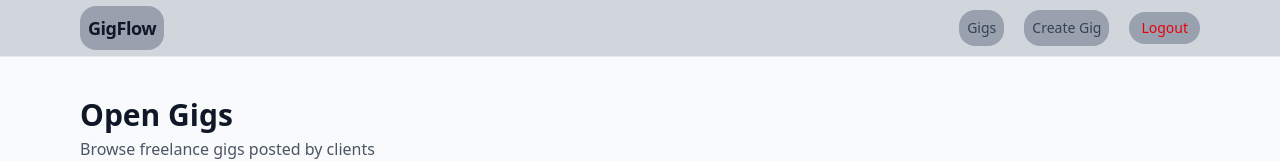
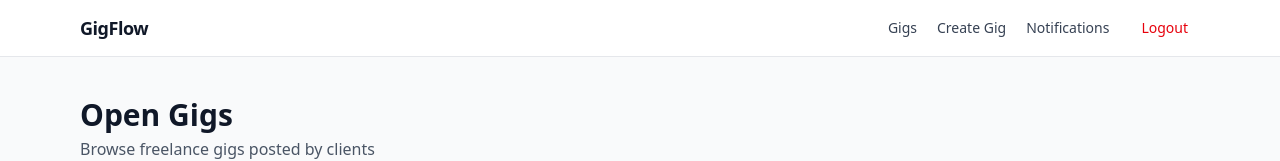
Before and after one commit to 13sanni/GIGFLOW, a React app in the folder frontend/: page /gigs in a window 1280 px wide. Shown: the top 161 px of the page. Built offline with nearby package versions, Linux system fonts and the light colour scheme; no server answers; the HTML template or start-up script is replaced by a standard one.

Commit message:
add Redux for notifications management and implement notification dropdown

```diff
--- a/frontend/package.json
+++ b/frontend/package.json
@@ -10,10 +10,12 @@
     "preview": "vite preview"
   },
   "dependencies": {
+    "@reduxjs/toolkit": "^2.11.2",
     "@tailwindcss/vite": "^4.1.18",
     "axios": "^1.13.2",
     "react": "^19.2.0",
     "react-dom": "^19.2.0",
+    "react-redux": "^9.2.0",
     "react-router-dom": "^7.12.0",
     "socket.io": "^4.8.3",
     "socket.io-client": "^4.8.3",
--- a/frontend/src/components/Navbar.jsx
+++ b/frontend/src/components/Navbar.jsx
@@ -1,51 +1,78 @@
 import { Link, useNavigate } from "react-router-dom";
-import api from "../lib/Axios";
+import { useSelector } from "react-redux";
+import { useState, useRef } from "react";
+import api from "../lib/axios";
+import NotificationDropdown from "./NotificationDropDown";
 
 const Navbar = () => {
   const navigate = useNavigate();
+  const unreadCount = useSelector(
+    (state) => state.notifications.unreadCount
+  );
+
+  const [showNotifications, setShowNotifications] = useState(false);
+  const dropdownRef = useRef(null);
 
   const handleLogout = async () => {
-    try {
-      await api.post("/auth/logout");
-      navigate("/login");
-    } catch {
-      alert("Logout failed");
-    }
+    await api.post("/auth/logout");
+    navigate("/login");
   };
 
+  return (
+    <nav className="sticky top-0 z-50 bg-white border-b border-gray-200">
+      <div className="max-w-6xl mx-auto px-4 h-14 flex items-center justify-between">
 
-
-
-  return (
-    <nav className="sticky top-0 z-50 bg-gray-300 border-b border-gray-200">
-      <div className="max-w-6xl mx-auto px-4 h-14 flex items-center justify-between">
-        {/* Brand */}
         <Link
           to="/gigs"
-          className="text-lg font-semibold text-gray-900 tracking-tight  bg-gray-400 rounded-2xl p-2"
+          className="text-lg font-semibold text-gray-900 tracking-tight"
         >
           GigFlow
         </Link>
 
-        {/* Actions */}
-        <div className="flex items-center gap-5 text-sm">
+        <div className="flex items-center gap-5 text-sm relative">
           <Link
             to="/gigs"
-            className="text-gray-700  bg-gray-400 rounded-2xl p-2 hover:text-indigo-600 transition-colors"
+            className="text-gray-700 hover:text-indigo-600 transition-colors"
           >
             Gigs
           </Link>
 
           <Link
             to="/create-gig"
-            className="text-gray-700 bg-gray-400 rounded-2xl p-2 hover:text-indigo-600 transition-colors"
+            className="text-gray-700 hover:text-indigo-600 transition-colors"
           >
             Create Gig
           </Link>
 
+          <div className="relative" ref={dropdownRef}>
+            <button
+              onClick={() => setShowNotifications((prev) => !prev)}
+              className="relative text-gray-700 hover:text-indigo-600 transition-colors"
+            >
+              Notifications
+              {unreadCount > 0 && (
+                <span
+                  className="absolute -top-2 -right-3 min-w-[18px] h-[18px]
+                             rounded-full bg-red-600 text-white
+                             text-[11px] font-medium
+                             flex items-center justify-center px-1"
+                >
+                  {unreadCount}
+                </span>
+              )}
+            </button>
+
+            {showNotifications && (
+              <NotificationDropdown
+                onClose={() => setShowNotifications(false)}
+              />
+            )}
+          </div>
+
+
           <button
             onClick={handleLogout}
-            className=" px-3 py-1.5  bg-gray-400 rounded-2xl p-2
+            className="rounded-md px-3 py-1.5
                        text-sm font-medium text-red-600
                        hover:bg-red-50 transition-colors"
           >
--- /dev/null
+++ b/frontend/src/components/NotificationDropDown.jsx
@@ -0,0 +1,51 @@
+import { useEffect } from "react";
+import { useSelector, useDispatch } from "react-redux";
+import { markAllAsRead } from "../store/NotificationsSlice.jsx";
+
+const NotificationDropdown = ({ onClose }) => {
+  const dispatch = useDispatch();
+  const notifications = useSelector(
+    (state) => state.notifications.items
+  );
+
+  // Mark all as read once when dropdown opens
+  useEffect(() => {
+    dispatch(markAllAsRead());
+  }, [dispatch]);
+
+  return (
+    <div
+      className="absolute right-0 mt-2 w-80
+                 bg-white border border-gray-200
+                 rounded-xl shadow-lg
+                 max-h-96 overflow-y-auto z-50"
+    >
+
+      <div className="px-4 py-3 border-b text-sm font-medium text-gray-900">
+        Notifications
+      </div>
+
+      {notifications.length === 0 ? (
+        <div className="px-4 py-6 text-sm text-gray-500 text-center">
+          No notifications
+        </div>
+      ) : (
+        notifications.map((n) => (
+          <div
+            key={n.id}
+            className="px-4 py-3 text-sm
+                       hover:bg-gray-50 transition-colors
+                       border-b last:border-b-0"
+          >
+            <p className="text-gray-800">{n.message}</p>
+            <p className="mt-1 text-xs text-gray-500">
+              {new Date(n.createdAt).toLocaleString()}
+            </p>
+          </div>
+        ))
+      )}
+    </div>
+  );
+};
+
+export default NotificationDropdown;
--- a/frontend/src/layouts/AppLayout.jsx
+++ b/frontend/src/layouts/AppLayout.jsx
@@ -1,24 +1,34 @@
 import { Outlet } from "react-router-dom";
 import { useEffect } from "react";
+import { useDispatch } from "react-redux";
 import Navbar from "../components/Navbar";
 import socket from "../socket/Socket.jsx";
+import { addNotification } from "../store/NotificationsSlice.jsx";
 
 const AppLayout = () => {
+  const dispatch = useDispatch();
+
   useEffect(() => {
     socket.connect();
 
-    socket.on("connect", () => {
-      console.log("Socket connected:", socket.id);
-    });
-
     socket.on("bid:new", (data) => {
-      console.log("New bid received:", data);
-      alert("New bid received on your gig!");
+      dispatch(
+        addNotification({
+          type: "bid:new",
+          message: "New bid received on your gig",
+          gigId: data.gigId,
+        })
+      );
     });
 
     socket.on("bid:accepted", (data) => {
-      console.log("Bid accepted:", data);
-      alert("You have been hired!");
+      dispatch(
+        addNotification({
+          type: "bid:accepted",
+          message: "You have been hired",
+          gigId: data.gigId,
+        })
+      );
     });
 
     return () => {
@@ -26,7 +36,7 @@ const AppLayout = () => {
       socket.off("bid:accepted");
       socket.disconnect();
     };
-  }, []);
+  }, [dispatch]);
 
   return (
     <>
--- a/frontend/src/main.jsx
+++ b/frontend/src/main.jsx
@@ -1,10 +1,13 @@
 import React from "react";
 import ReactDOM from "react-dom/client";
+import store from "./store/Index.jsX";
 import App from "./App";
 import "./index.css";
-
+import { Provider } from "react-redux";
 ReactDOM.createRoot(document.getElementById("root")).render(
   <React.StrictMode>
+  <Provider store={store}>
     <App />
+     </Provider>
   </React.StrictMode>
 );
--- /dev/null
+++ b/frontend/src/store/Index.jsx
@@ -0,0 +1,9 @@
+import { configureStore } from "@reduxjs/toolkit";
+import notificationsReducer from "./NotificationsSlice";
+
+export const store = configureStore({
+  reducer: {
+    notifications: notificationsReducer,
+  },
+});
+export default store
--- /dev/null
+++ b/frontend/src/store/NotificationsSlice.jsx
@@ -0,0 +1,45 @@
+import { createSlice, nanoid } from "@reduxjs/toolkit";
+
+const notificationsSlice = createSlice({
+  name: "notifications",
+  initialState: {
+    items: [],
+    unreadCount: 0,
+  },
+  reducers: {
+    addNotification: {
+      reducer(state, action) {
+        state.items.unshift(action.payload);
+        state.unreadCount += 1;
+      },
+      prepare(notification) {
+        return {
+          payload: {
+            id: nanoid(),
+            read: false,
+            createdAt: new Date().toISOString(),
+            ...notification,
+          },
+        };
+      },
+    },
+
+    markAllAsRead(state) {
+      state.items.forEach((n) => (n.read = true));
+      state.unreadCount = 0;
+    },
+
+    clearNotifications(state) {
+      state.items = [];
+      state.unreadCount = 0;
+    },
+  },
+});
+
+export const {
+  addNotification,
+  markAllAsRead,
+  clearNotifications,
+} = notificationsSlice.actions;
+
+export default notificationsSlice.reducer;
```
Also changed, not shown: 1 other file (tests, documents, lock files or other folders).
